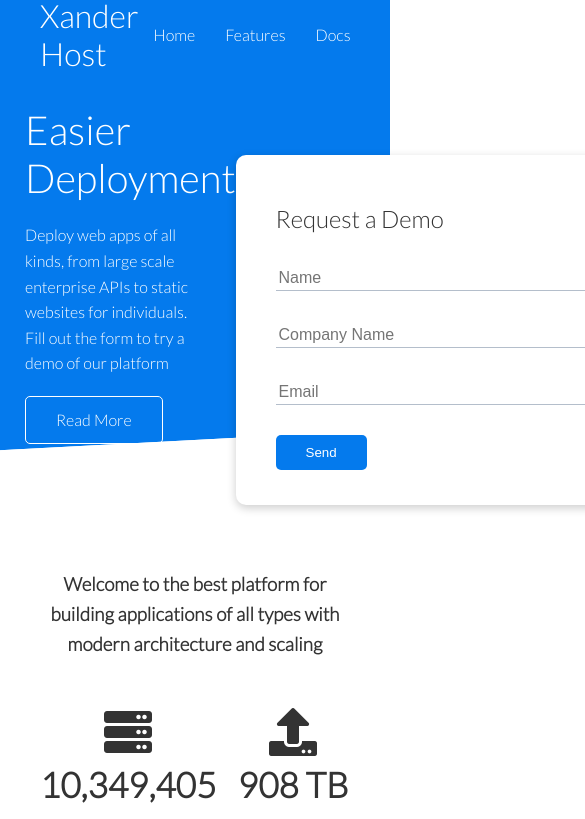
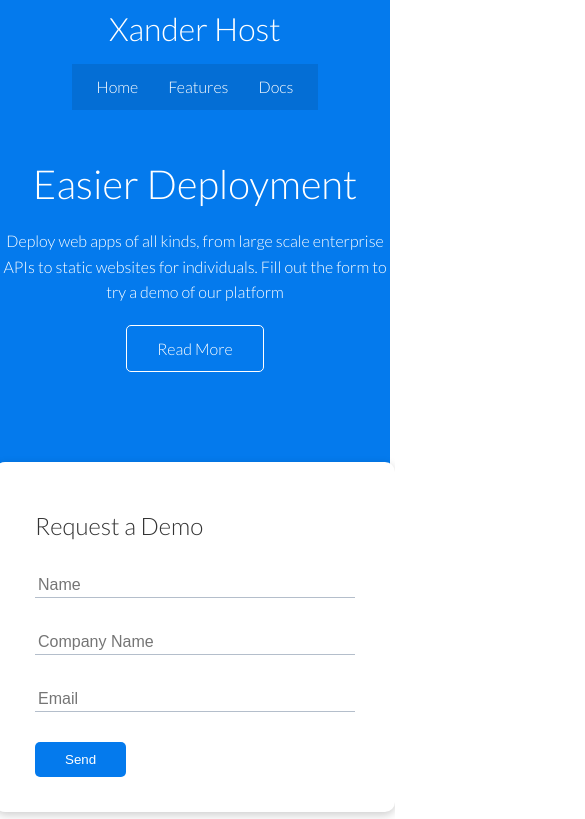
Before and after one commit to zanderthuo/Xander-Host, a plain HTML site: page index.html in a window 390 px wide. Shown: the top 819 px of the page, 585 px wide, since content can reach past the window. Drawn offline with Linux system fonts and the light colour scheme.

Commit message:
Added Media Queris and Responsiveness to home page

```diff
--- a/css/style.css
+++ b/css/style.css
@@ -189,3 +189,54 @@ img {
 .footer .social a {
     margin: 0 10px;
 }
+
+
+/*** Media Queries ***/
+
+
+/*Tablets and Under*/
+@media(max-width: 768px){
+    .grid,
+    .showcase .grid,
+    .stats .grid,
+    .cli .grid,
+    .cloud .grid {
+        grid-template-columns: 1fr;
+        grid-template-rows: 1fr;
+    }
+
+    .showcase {
+        height: auto;
+    }
+
+    .showcase-text {
+        text-align: center;
+        margin-top: 40px;
+    }
+
+    .showcase-form {
+        justify-self: center;
+        margin: auto;
+    }
+
+    .cli .grid > *:first-child {
+        grid-column: 1;
+        grid-row: 1;
+    }
+}
+
+/* Mobile */
+@media(max-width: 500px){
+    .navbar {
+        height: 110px;
+    }
+
+    .navbar .flex {
+        flex-direction: column;
+    }
+
+    .navbar ul {
+        padding: 10px;
+        background-color: rgba(0, 0, 0, 0.1)
+    }
+}
```
